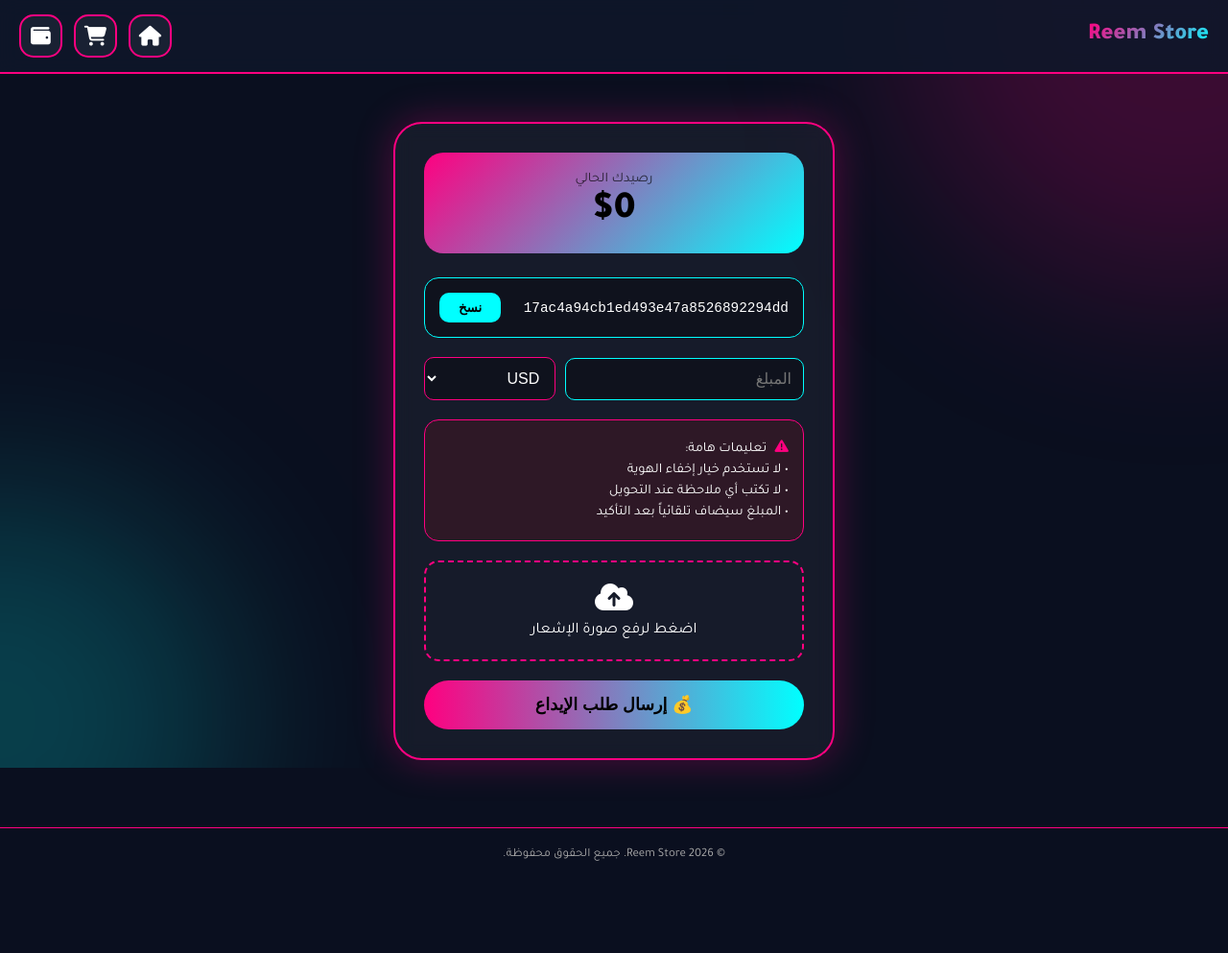
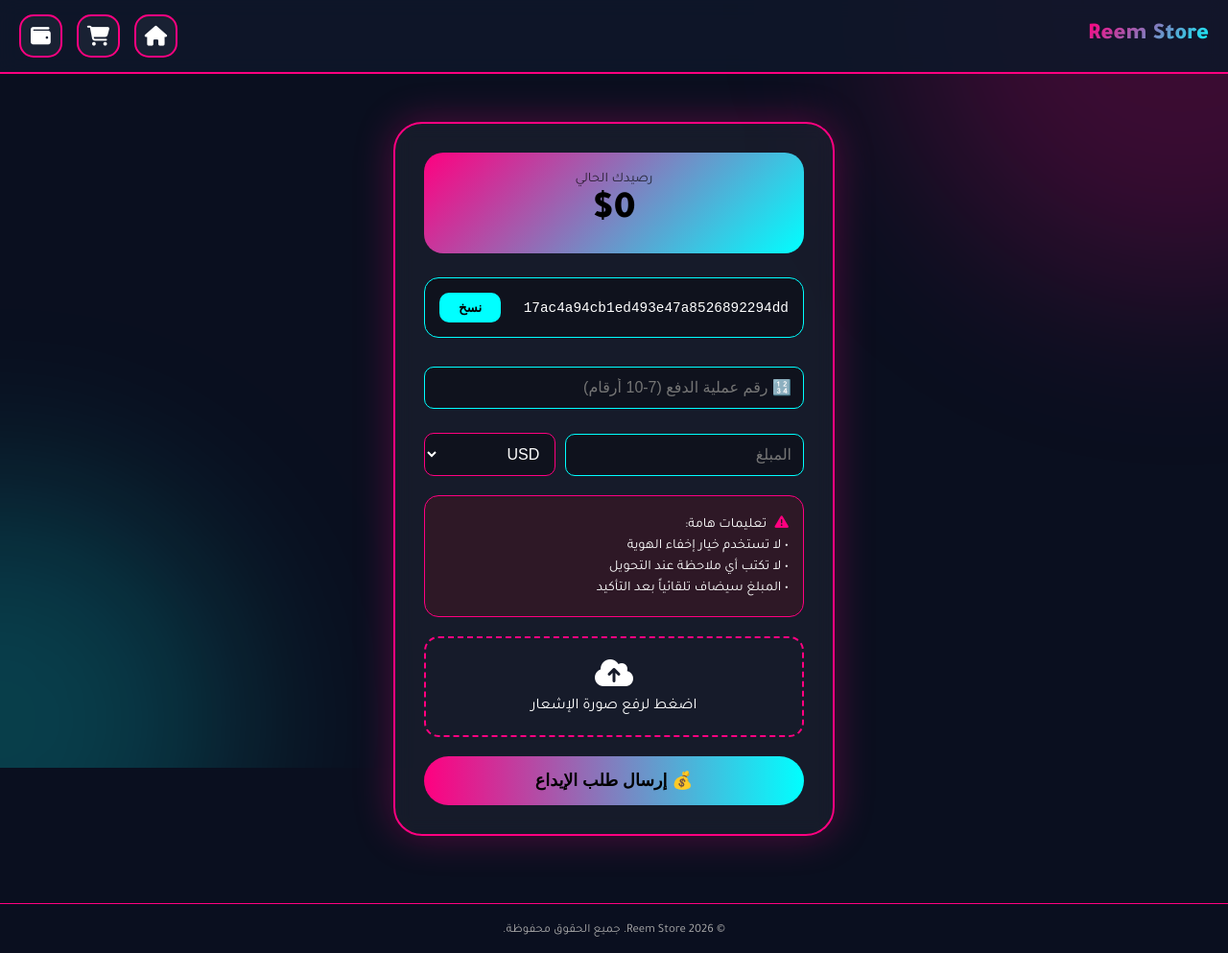
Before and after one commit to hamouditr19-ai/store, a plain HTML site: page wallet.html in a window 1280 px wide. Shown: the whole page at 96% size. Before the commit the page ends 919 px from the top, so only its background shows below. Drawn offline with Linux system fonts and the light colour scheme.

Commit message:
Update wallet.html

```diff
--- a/wallet.html
+++ b/wallet.html
@@ -71,9 +71,6 @@
             justify-content: space-between;
             align-items: center;
             border-bottom: 2px solid #ff0080;
-            position: sticky;
-            top: 0;
-            z-index: 100;
         }
 
         .logo {
@@ -86,7 +83,7 @@
 
         .nav-icons {
             display: flex;
-            gap: 12px;
+            gap: 15px;
         }
 
         .nav-icon {
@@ -106,8 +103,7 @@
 
         .nav-icon:hover {
             background: #ff0080;
-            transform: translateY(-3px);
-            box-shadow: 0 0 20px #ff0080;
+            transform: scale(1.1);
         }
 
         /* المحفظة */
@@ -174,6 +170,17 @@
 
         .copy-btn:hover {
             background: #ff0080;
+        }
+
+        .input-field {
+            width: 100%;
+            background: rgba(0, 0, 0, 0.3);
+            border: 1px solid #00ffff;
+            border-radius: 10px;
+            padding: 12px;
+            color: white;
+            font-size: 1rem;
+            margin: 10px 0;
         }
 
         .amount-row {
@@ -293,6 +300,9 @@
                 <button class="copy-btn" onclick="copyCode()">نسخ</button>
             </div>
 
+            <!-- حقل رقم عملية الدفع (جديد) -->
+            <input type="text" id="transId" class="input-field" placeholder="🔢 رقم عملية الدفع (7-10 أرقام)">
+
             <div class="amount-row">
                 <input type="number" id="amount" class="amount-input" placeholder="المبلغ">
                 <select id="currency" class="currency-select">
@@ -351,9 +361,15 @@
         async function sendRequest() {
             let amount = document.getElementById('amount').value;
             let currency = document.getElementById('currency').value;
+            let transId = document.getElementById('transId').value;
 
             if (!amount || amount <= 0) {
                 alert('⚠️ أدخل المبلغ');
+                return;
+            }
+
+            if (!transId) {
+                alert('⚠️ أدخل رقم عملية الدفع');
                 return;
             }
 
@@ -370,6 +386,7 @@
                 let message = `💰 **طلب إيداع جديد**
 ━━━━━━━━━━━━━━━━
 💵 المبلغ: ${amount} ${currency}
+🔢 رقم العملية: ${transId}
 ⏰ الوقت: ${new Date().toLocaleString()}
 ━━━━━━━━━━━━━━━━`;
 
@@ -385,7 +402,7 @@
                     body: JSON.stringify({
                         chat_id: CHAT_ID,
                         photo: base64,
-                        caption: `📸 صورة إشعار دفع - ${amount} ${currency}`
+                        caption: `📸 صورة إشعار دفع - ${amount} ${currency} - عملية: ${transId}`
                     })
                 });
 
```
